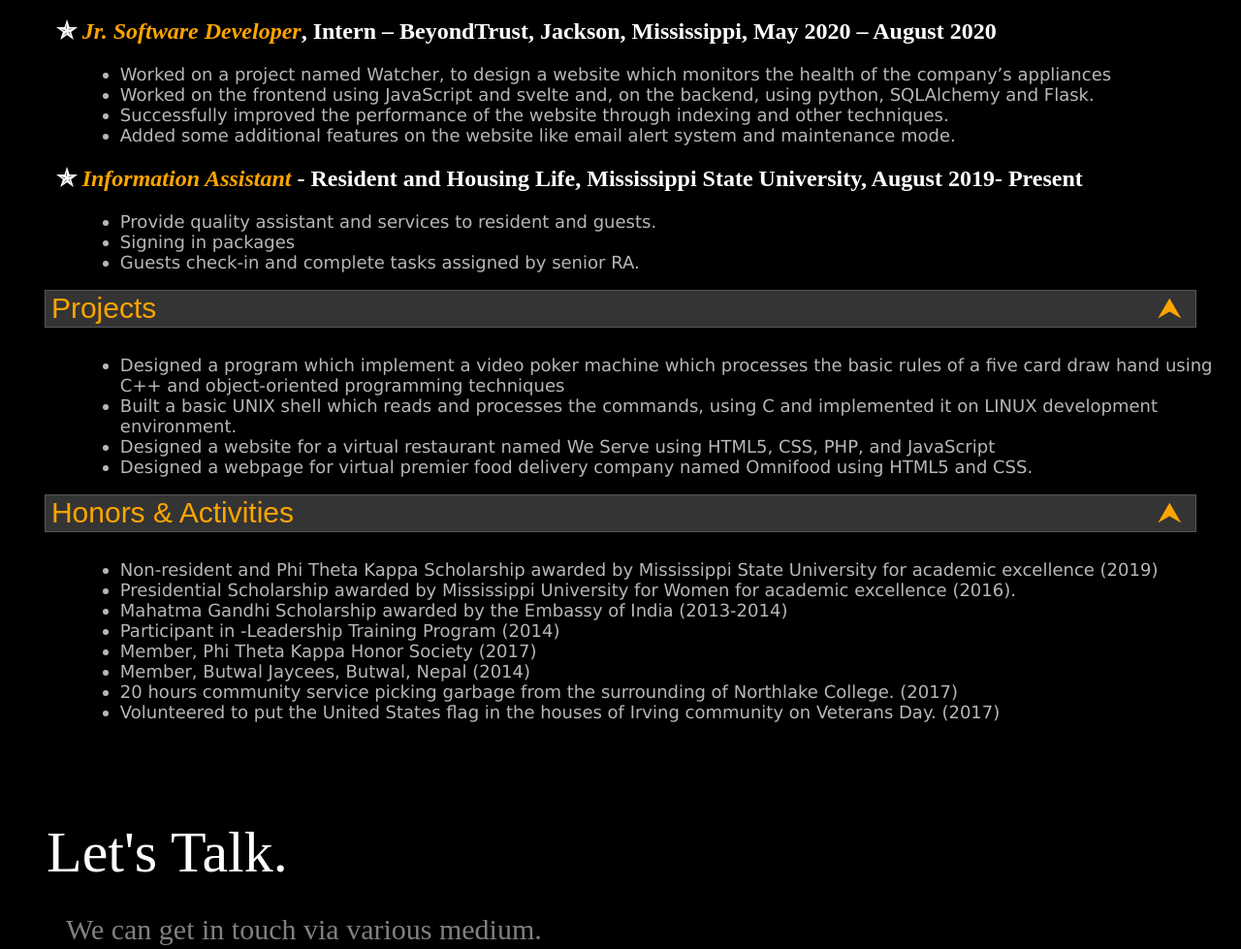
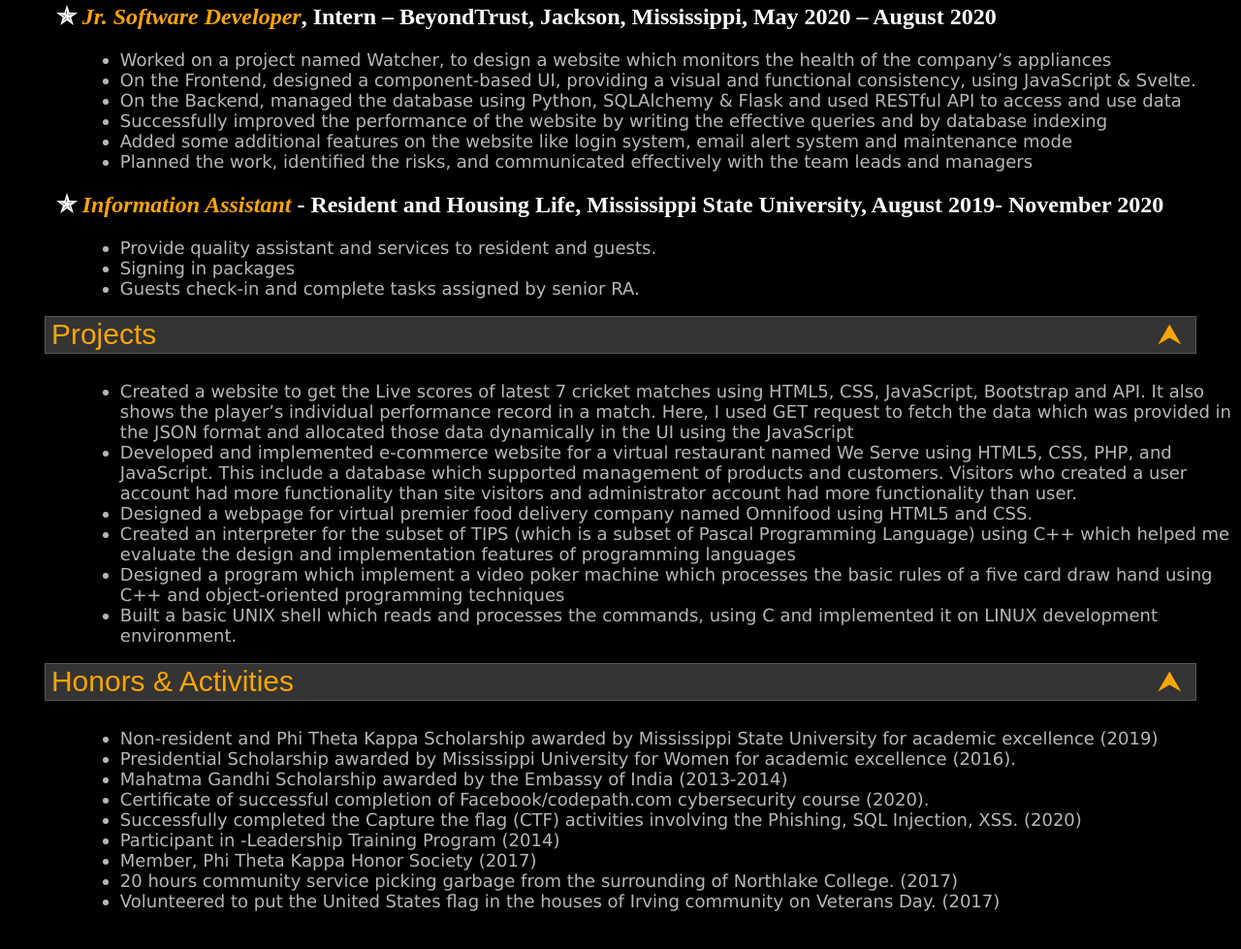
Before and after one commit to amangyawali29/portfolio, a plain HTML site: page index.html in a window 1280 px wide. Shown: the part 1481-2460 px from the top of the page at 97% size. Drawn offline with Linux system fonts and the light colour scheme.

Commit message:
updated my portfolio

```diff
--- a/index.html
+++ b/index.html
@@ -48,7 +48,7 @@
 
         </div>
         <div id="test">
-            <p id="job_about">I'm Aman Gyawali and I am from Nepal. I live in Mississippi, United States.<br> I am an undergraduate student at Mississippi State University and my major is Computer Science. I am in my final year and expected to graduate in December 2020.<br>During my time in college, I have learned various tools and techniques which have helped me grow my career skills and I try to implement those skills in some of my personal projects. This has helped me do better and learn more. Along with that, I have developed good interpersonal skills in me because of which I really feel confident when I interact and communicate with others.<br><br>If you want to learn more about me always feel free to go over my <a href="Resume.pdf" target="_blank" id="bt">Resume</a>.<br> <a href="#work" id="lm">Know my works and projects &#x2193;</a>
+            <p id="job_about">I'm Aman Gyawali and I am from Nepal. I live in Mississippi, United States.<br> My major is Computer Science & I Graduated on November 2020.<br>During my time in college, I have learned various tools and techniques which have helped me grow my career skills and I try to implement those skills in some of my personal projects. This has helped me do better and learn more. Along with that, I have developed good interpersonal skills in me because of which I really feel confident when I interact and communicate with others.<br><br>If you want to learn more about me always feel free to go over my <a href="Resume.pdf" target="_blank" id="bt">Resume</a>.<br> <a href="#work" id="lm">Know my works and projects &#x2193;</a>
             </p>
         </div>
         </div>
@@ -79,11 +79,13 @@
             <h2>&#10031; <i id="title">Jr. Software Developer</i>, Intern – BeyondTrust, Jackson, Mississippi, May 2020 – August 2020 </h2>
                 <ul id="lists">
                     <li>Worked on a project named Watcher, to design a website which monitors the health of the company’s appliances</li>
-                    <li>Worked on the frontend using JavaScript and svelte and, on the backend, using python, SQLAlchemy and Flask.</li>
-                    <li>Successfully improved the performance of the website through indexing and other techniques.</li>
-                    <li>Added some additional features on the website like email alert system and maintenance mode.</li>
+                    <li>On the Frontend, designed a component-based UI, providing a visual and functional consistency, using JavaScript & Svelte.</li>
+                    <li>On the Backend, managed the database using Python, SQLAlchemy & Flask and used RESTful API to access and use data</li>
+                    <li>Successfully improved the performance of the website by writing the effective queries and by database indexing</li>
+                    <li>Added some additional features on the website like login system, email alert system and maintenance mode</li>
+                    <li>Planned the work, identified the risks, and communicated effectively with the team leads and managers</li>
                 </ul>
-            <h2>&#10031; <i id="title">Information Assistant</i> - Resident and Housing Life, Mississippi State University, August 2019- Present</h2>
+            <h2>&#10031; <i id="title">Information Assistant</i> - Resident and Housing Life, Mississippi State University, August 2019- November 2020</h2>
                 <ul id="lists">
                     <li>Provide quality assistant and services to resident and guests.</li>
                     <li>Signing in packages</li>
@@ -113,12 +115,15 @@
         <button id="button2" onclick="myProject()"><span id="let2">Projects</span><span id="sym2">&#11165;</span></button><br>
         <div id="projects">
             <ul id="lists">
+                <li>Created a website to get the Live scores of latest 7 cricket matches using HTML5, CSS, JavaScript, Bootstrap and API. It also shows the player’s individual performance record in a match. Here, I used GET request to fetch the data which was provided in the JSON format and allocated those data dynamically in the UI using the JavaScript</li>
+                <li>Developed and implemented e-commerce website for a virtual restaurant named We Serve using HTML5, CSS, PHP, and JavaScript. This include a database which supported management of products and customers. Visitors who created a user account had more functionality than site visitors and administrator account had more functionality than user.</li>
+                <li>Designed a webpage for virtual premier food delivery company named Omnifood using HTML5 and CSS.</li>
+                <li>Created an interpreter for the subset of TIPS (which is a subset of Pascal Programming Language) using C++ which helped me evaluate the design and implementation features of programming languages</li>
+
                 <li>Designed a program which implement a video poker machine which processes the basic rules of a five card draw
-hand using C++ and object-oriented programming techniques</li>
+                    hand using C++ and object-oriented programming techniques</li>
                 <li>Built a basic UNIX shell which reads and processes the commands, using C and implemented it on LINUX
-development environment.</li>
-                <li>Designed a website for a virtual restaurant named We Serve using HTML5, CSS, PHP, and JavaScript</li>
-                <li>Designed a webpage for virtual premier food delivery company named Omnifood using HTML5 and CSS.</li>
+                        development environment.</li>
             </ul>
 
         </div>
@@ -145,9 +150,10 @@
                 <li>Non-resident and Phi Theta Kappa Scholarship awarded by Mississippi State University for academic excellence (2019)</li>
                 <li>Presidential Scholarship awarded by Mississippi University for Women for academic excellence (2016).</li>
                 <li>Mahatma Gandhi Scholarship awarded by the Embassy of India (2013-2014)</li>
+                <li>Certificate of successful completion of Facebook/codepath.com cybersecurity course (2020).</li>
+                <li>Successfully completed the Capture the flag (CTF) activities involving the Phishing, SQL Injection, XSS. (2020)</li>
                 <li>Participant in -Leadership Training Program (2014)</li>
                 <li>Member, Phi Theta Kappa Honor Society (2017)</li>
-                <li>Member, Butwal Jaycees, Butwal, Nepal (2014)</li>
                 <li>20 hours community service picking garbage from the surrounding of Northlake College. (2017)</li>
                 <li>Volunteered to put the United States flag in the houses of Irving community on Veterans Day. (2017)</li>
             </ul>
```
